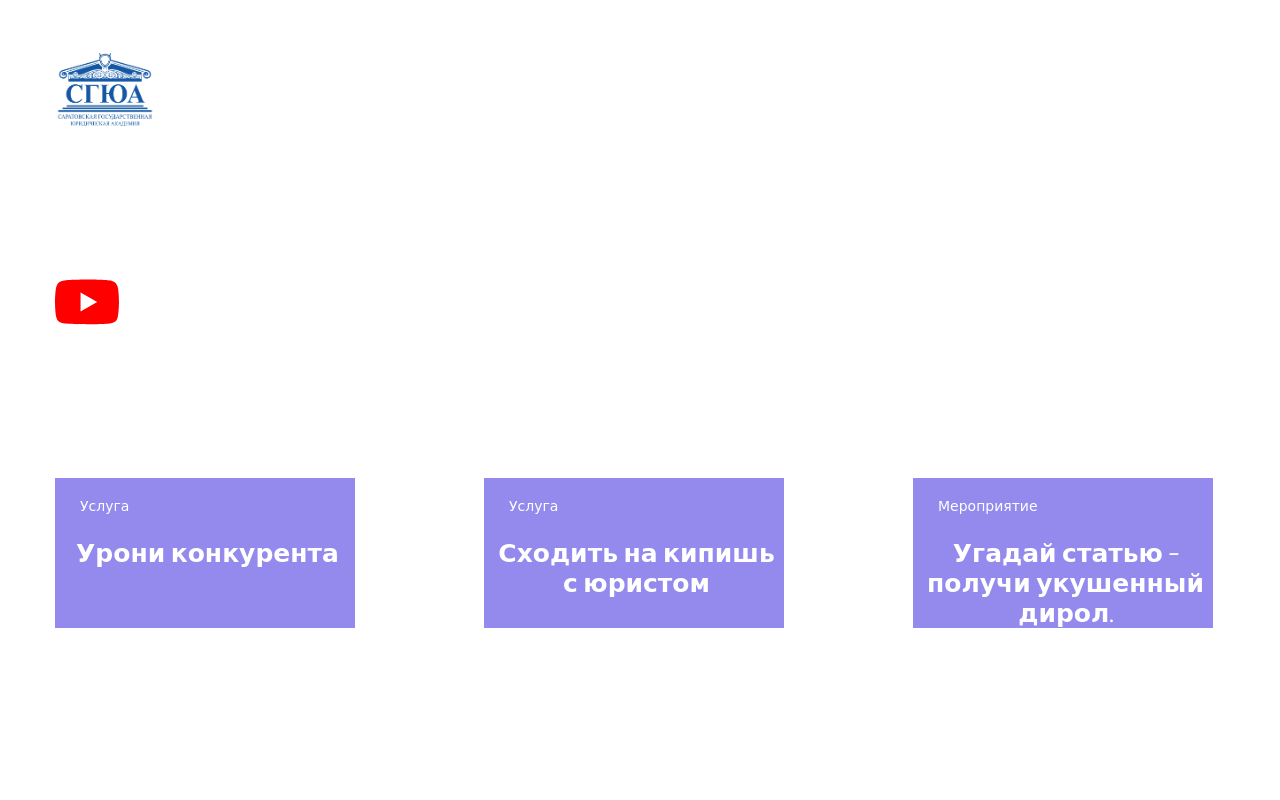
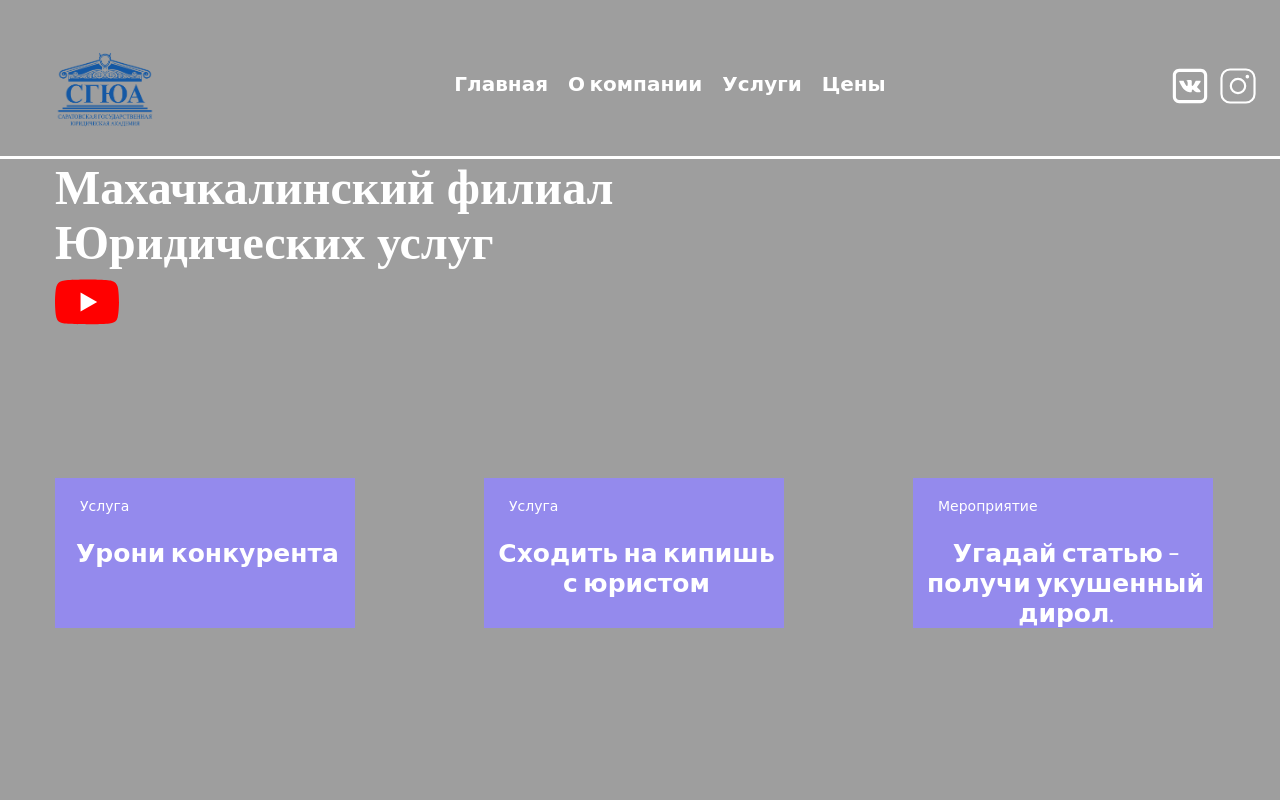
Before and after one commit to SantaKlaussss/1234, a plain HTML site: page index.html in a window 1280 px wide. Shown: the top 800 px of the page. Drawn offline with nearby package versions, Linux system fonts and the light colour scheme; the site is published under a folder, as on GitHub Pages, so addresses that start at the root find nothing.

Commit message:
Update style.css

```diff
--- a/style.css
+++ b/style.css
@@ -6,7 +6,7 @@ body {
 
 header {
     height: 100vh;
-    background-image: url("/img/fon-header.jpg");
+    background-image: url("img/fon-header.jpg");
     background-size:cover;
     background-repeat: no-repeat;
 }
```
